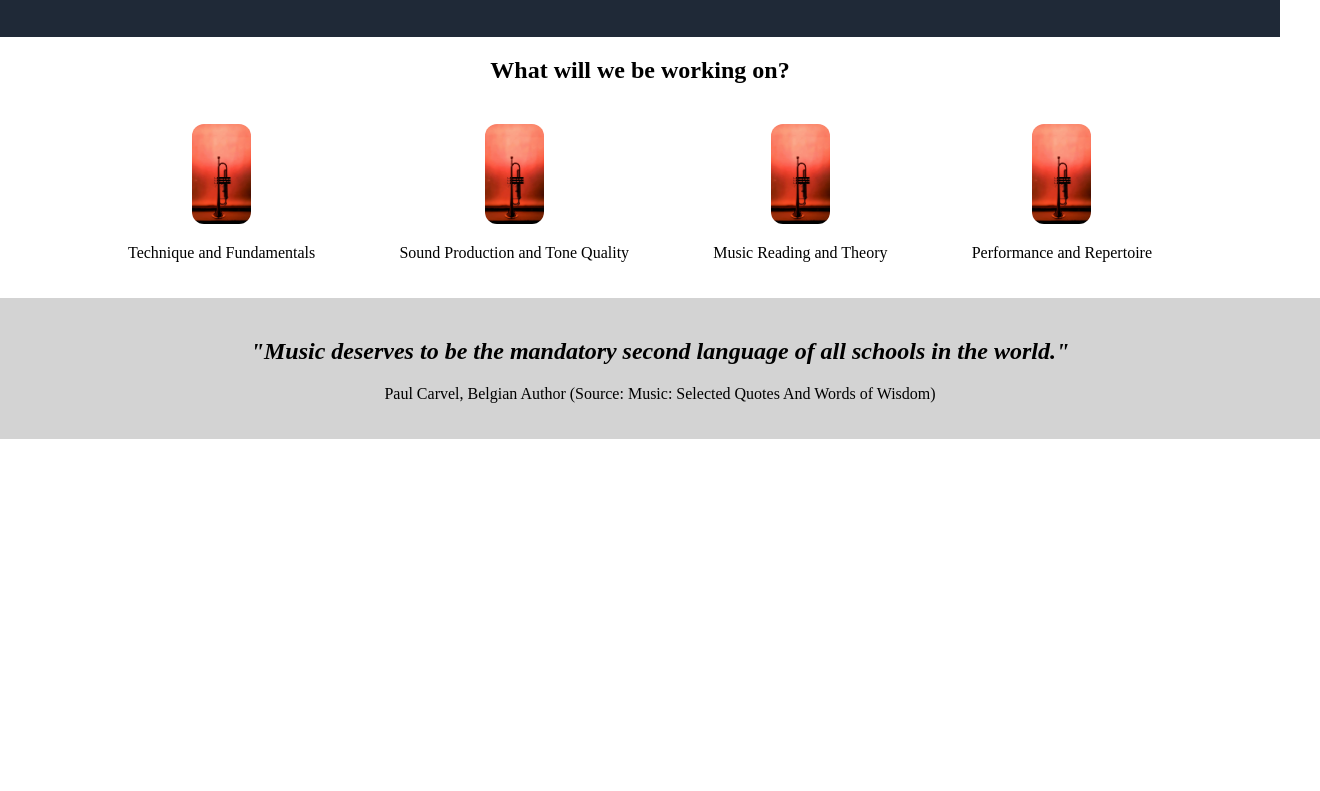
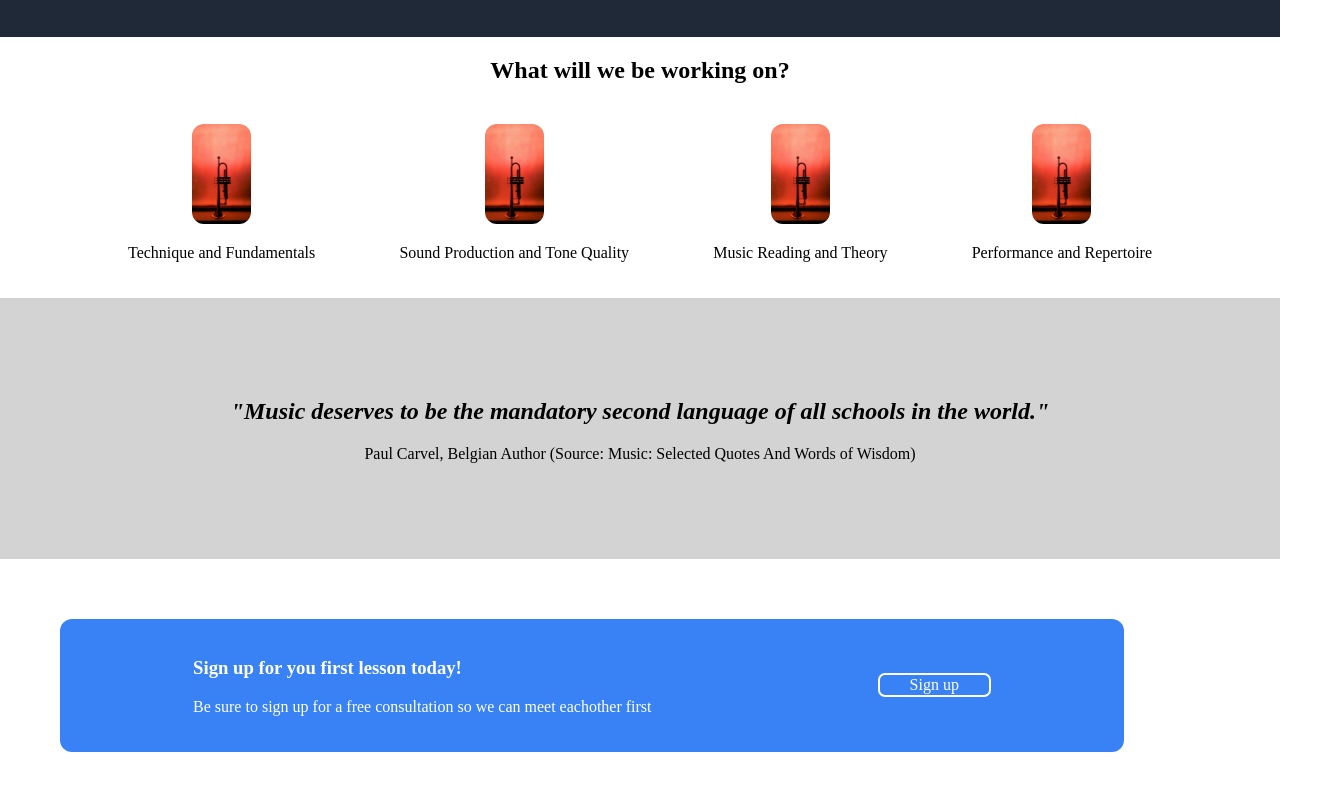
Before and after one commit to LeroyLubin/landing-page, a plain HTML site: page index.html in a window 1280 px wide. Shown: the part 361-1152 px from the top of the page, 1320 px wide, since content can reach past the window. Before the commit the page ends 800 px from the top, so only its background shows below. Drawn offline with Linux system fonts and the light colour scheme.

Commit message:
added call to action

```diff
--- a/index.html
+++ b/index.html
@@ -61,5 +61,14 @@
             <p>Paul Carvel, Belgian Author (Source: Music: Selected Quotes And Words of Wisdom)</p>
         </div>
     </div>
+
+    <!--Call to action-->
+    <div class="cta-container">
+        <div class="cta-text">
+            <h3>Sign up for you first lesson today!</h3>
+            <p>Be sure to sign up for a free consultation so we can meet eachother first</p>
+        </div>
+        <a href="#" class="cta-button">Sign up</a>
+    </div>
 </body>
 </html>
--- a/styles.css
+++ b/styles.css
@@ -65,7 +65,7 @@ img {
 }
 
 .signup {
-    background-color: rgb(43, 97, 167);
+    background-color: #3882f6;
     border-radius: 12px;
 }
 
@@ -98,7 +98,7 @@ h2 {
 /* quote */
 .quote {
     background-color: lightgray;
-    padding: 20px;
+    padding: 80px 0px;
     width: 100%;
     height: 25%;
 }
@@ -112,3 +112,30 @@ h2 {
 .quote h2 {
     font-style: italic;
 }
+
+/* call to action */
+.cta-container {
+    display: flex;
+    justify-content: space-around;
+    align-items: center;
+    background-color: #3882f6;
+    width: 80%;
+    padding: 20px;
+    margin: 60px;
+    border-radius: 12px;
+}
+
+
+.cta-button {
+    color: white;
+    background-color: transparent;
+    padding: 1px 30px;
+    border: 2px solid white;
+    border-radius: 7px;
+    text-decoration: none;
+}
+
+.cta-text {
+    max-width: 50%;
+    color: white;
+}
```
